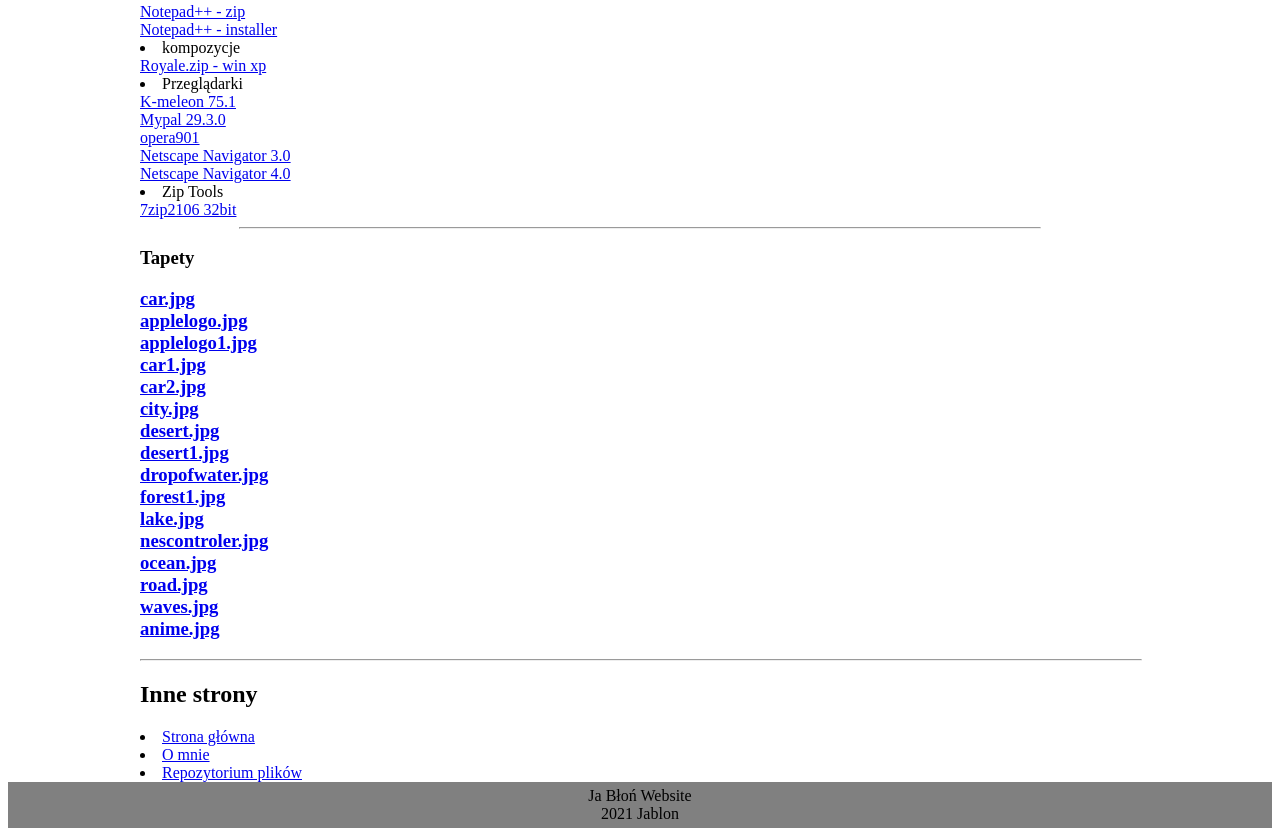
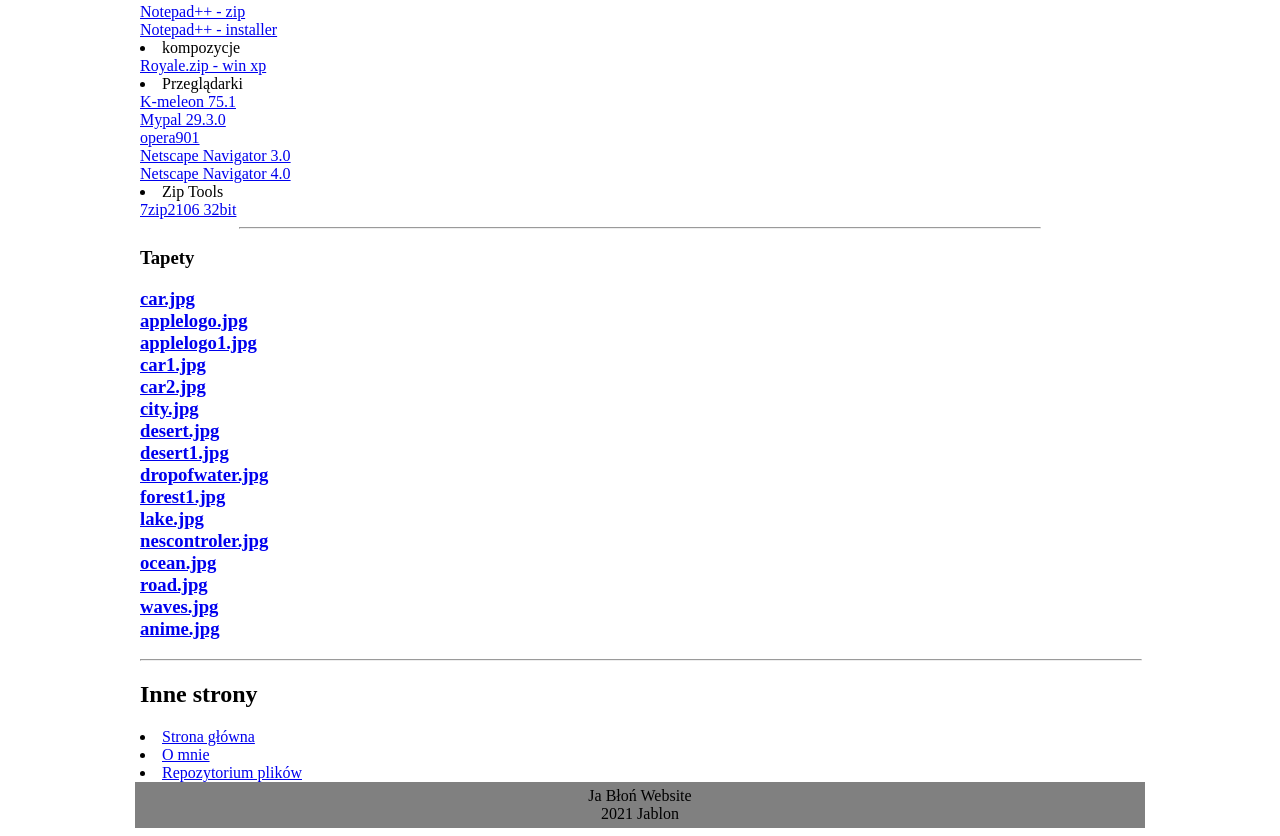
Before and after one commit to AdamiPhone/jablon-website, a plain HTML site: page filesd.html in a window 1280 px wide. Shown: the part 317-1153 px from the top of the page. Drawn offline with Linux system fonts and the light colour scheme.

Commit message:
footer width repair

```diff
--- a/filesd.html
+++ b/filesd.html
@@ -42,7 +42,7 @@ width: 1000px;
 margin-left: auto;
 margin-right: auto;
 padding: 5px;
-width 1000px;
+width: 1000px;
 background-color: gray;
 text-align: center;
 }
```
